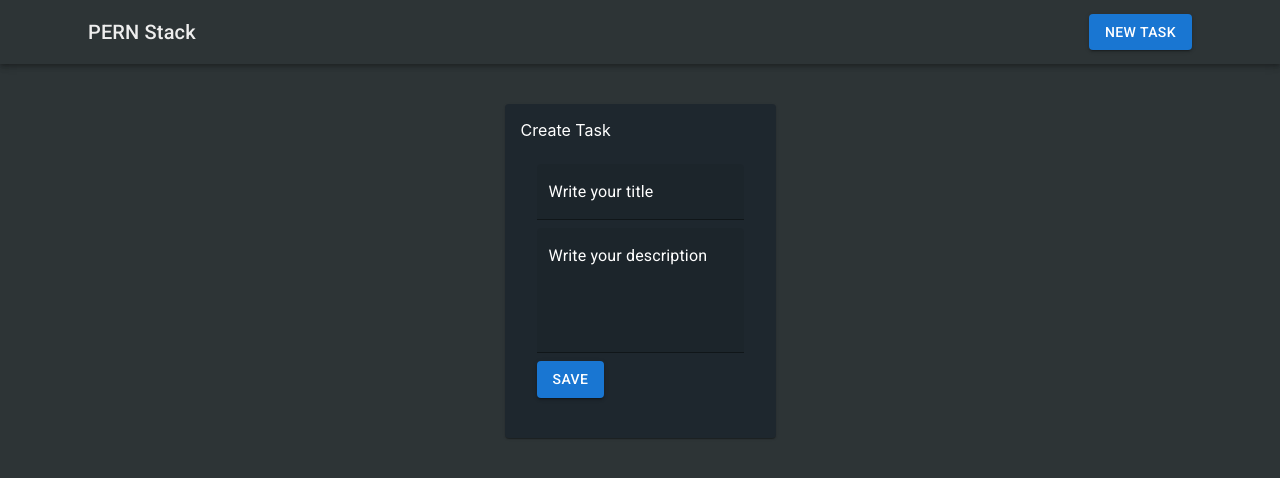
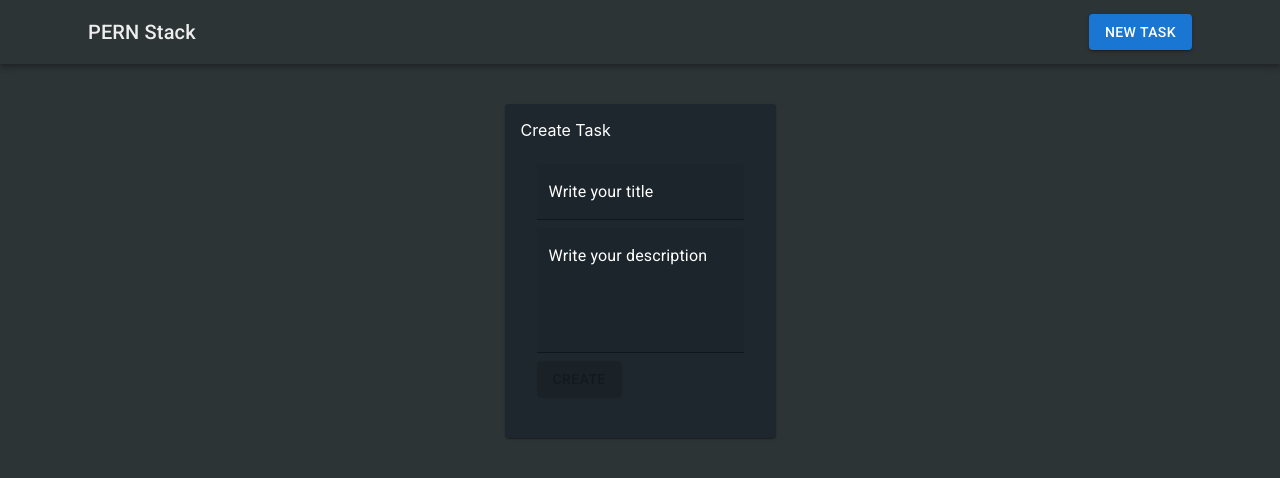
Before and after one commit to Calixto86/PernStack, a React (Create React App) app in the folder client/: page /tasks/new in a window 1280 px wide. Shown: the top 478 px of the page. Built offline with nearby package versions, Linux system fonts and the light colour scheme.

Commit message:
creando tareas y enviando peticiones por http a la base de datos con fetch y uso de spiner para simulacion en ocaciones de baja latencia de red

```diff
--- a/client/src/components/TaskForm.js
+++ b/client/src/components/TaskForm.js
@@ -1,21 +1,35 @@
-import { Button, Card, CardContent, Grid, TextField, Typography, styled } from '@mui/material';
+import { Button, Card, CardContent, CircularProgress, Grid, TextField, Typography, styled } from '@mui/material';
 import { useState, useEffect } from 'react'; //{capturar un estado, }
+import { useNavigate } from 'react-router-dom';
 
 export default function TaskForm() {
-
     const [task, setTask] = useState({
         title: '',
         description: '',
     });
+    const [loading, setLoading] = useState(false);
 
-    const handleSubmit = e => {
+    const navigate = useNavigate();
+
+    const handleSubmit = async (e) => {
         e.preventDefault();
 
-        console.log(task);
+        setLoading(true)
+
+        const res = await fetch("http://localhost:4000/tasks", {//envia una peticion get por defecto
+            method: 'POST',
+            body: JSON.stringify(task), //convierte el objeto JSON en string
+            headers: { 'content-type': 'application/json' },//le mandamos en la cabecera http el tipo de recurso
+        })
+        const data = await res.json()//respuesta de la peticion http
+
+        setLoading(false)
+        navigate('/') //lo redirecciona al inicio
     }
 
-    const handleChange = e => { {/*actualiza los cambios del estado*/}
-        setTask({...task, [e.target.name]: e.target.value})
+    const handleChange = e => {
+        {/*actualiza los cambios del estado*/ }
+        setTask({ ...task, [e.target.name]: e.target.value })
     };
 
     return (
@@ -38,8 +52,8 @@ export default function TaskForm() {
                                 }}
                                 name='title'
                                 onChange={handleChange}
-                                inputProps={{style: {color: 'white'}}}
-                                InputLabelProps={{style: {color: 'white'}}}
+                                inputProps={{ style: { color: 'white' } }}
+                                InputLabelProps={{ style: { color: 'white' } }}
                             />{/*inputs en material ui son TextField y label tiene animacion*/}
 
                             <TextField
@@ -53,12 +67,17 @@ export default function TaskForm() {
                                 }}
                                 name='description'
                                 onChange={handleChange}
-                                inputProps={{style: {color: 'white'}}}
-                                InputLabelProps={{style: {color: 'white'}}}
+                                inputProps={{ style: { color: 'white' } }}
+                                InputLabelProps={{ style: { color: 'white' } }}
                             />
 
-                            <Button variant='contained' color='primary' type='submit'> {/*submit para q se ejecute el formulario es decir lo refresca*/}
-                                Save
+                            <Button
+                                variant='contained'
+                                color='primary'
+                                type='submit'
+                                disabled={!task.title || !task.description}
+                            > {/*submit para q se ejecute el formulario es decir lo refresca*/}
+                                {loading ? (<CircularProgress color='inherit' size={24}/>) : 'Create'}
                             </Button>
                         </form>
                     </CardContent>
```
